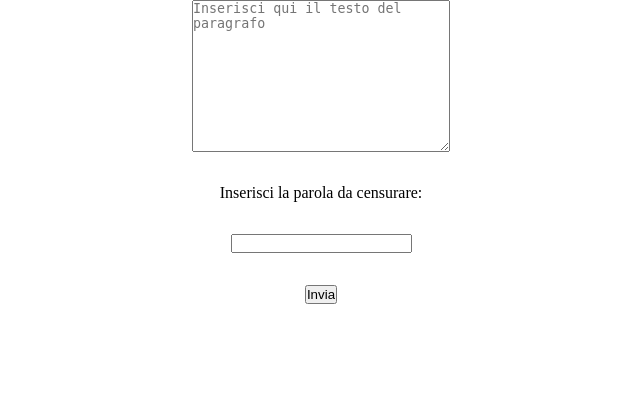
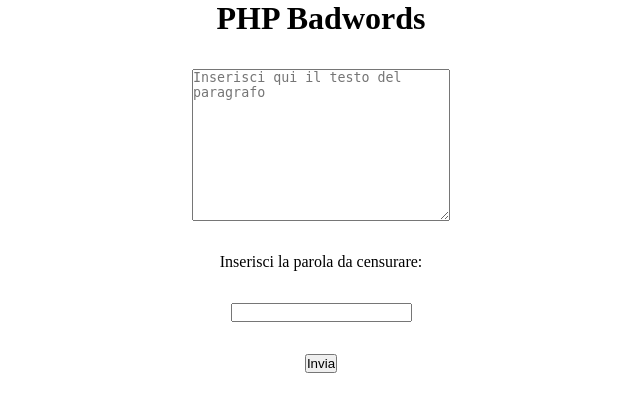
Before and after one commit to totarochristian/php-badwords, a PHP site: page / in a window 1280 px wide. Shown: the top 412 px of the page, without its empty margins (319-959 px from the left). Run offline with PHP 8.4, Linux system fonts and the light colour scheme.

Commit message:
Add h1 titles in the php pages

```diff
--- a/censured.php
+++ b/censured.php
@@ -18,6 +18,7 @@
     $censuredParagraphText = str_replace($wordToCensure,$defaultCensureWord,$paragraphText);
   ?>
   <div class="d-flex justify-content-center align-items-center flex-column gap-1">
+    <h1>PHP Badwords</h1>
     <div class="d-flex justify-content-center align-items-center flex-column gap-1">
       <h2>Paragrafo originale (<?php echo strlen($paragraphText); ?> caratteri)</h2>
       <p><?php echo $paragraphText; ?></p>
--- a/index.php
+++ b/index.php
@@ -16,6 +16,7 @@
   - stampare a schermo il paragrafo e la sua lunghezza
   - stampare di nuovo il paragrafo e la sua lunghezza, dopo aver sostituito con tre asterischi (***) tutte le occorrenze della parola da censurare -->
   <form action="./censured.php" method="POST" class="d-flex justify-content-center align-items-center flex-column gap-1">
+    <h1>PHP Badwords</h1>
     <textarea name="paragraphText" id="paragraphText" cols="30" rows="10" placeholder="Inserisci qui il testo del paragrafo"></textarea>
     <label for="wordToCensure">Inserisci la parola da censurare:</label>
     <input type="text" name="wordToCensure" id="wordToCensure">
```
